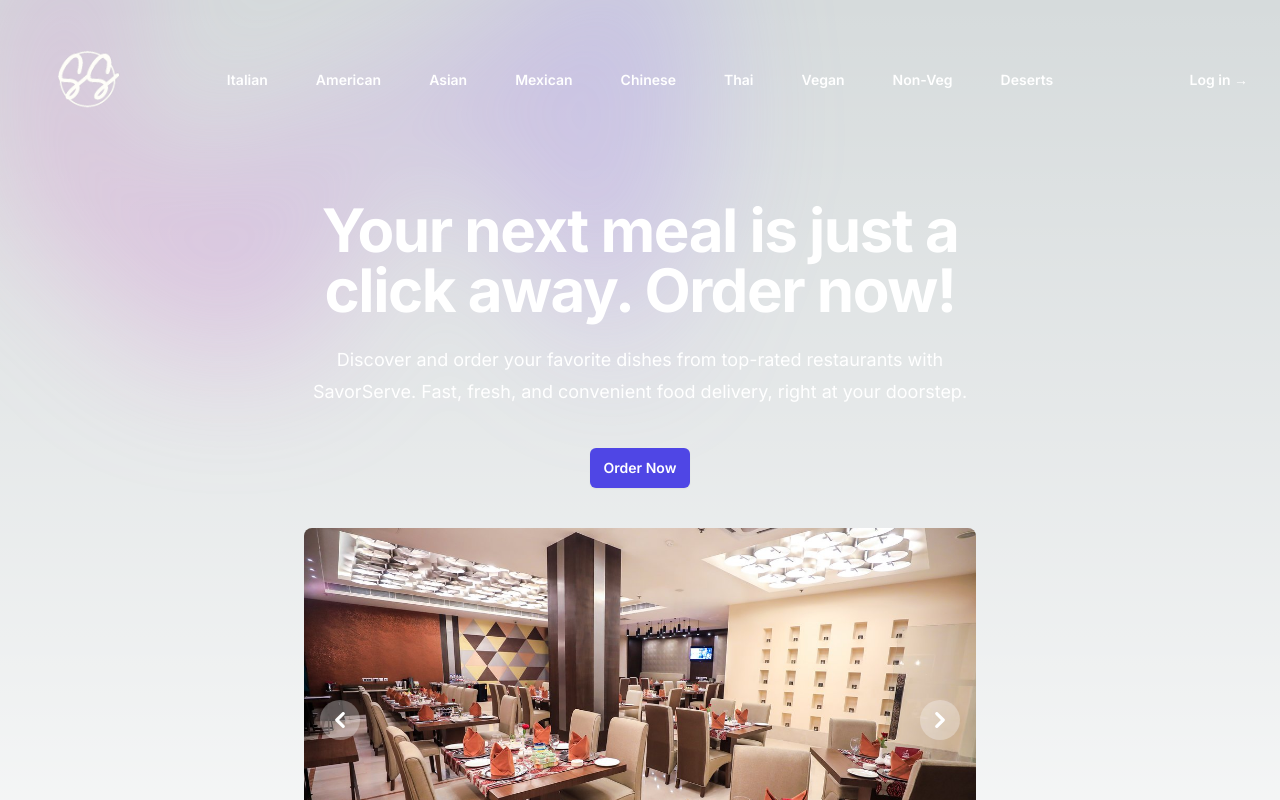
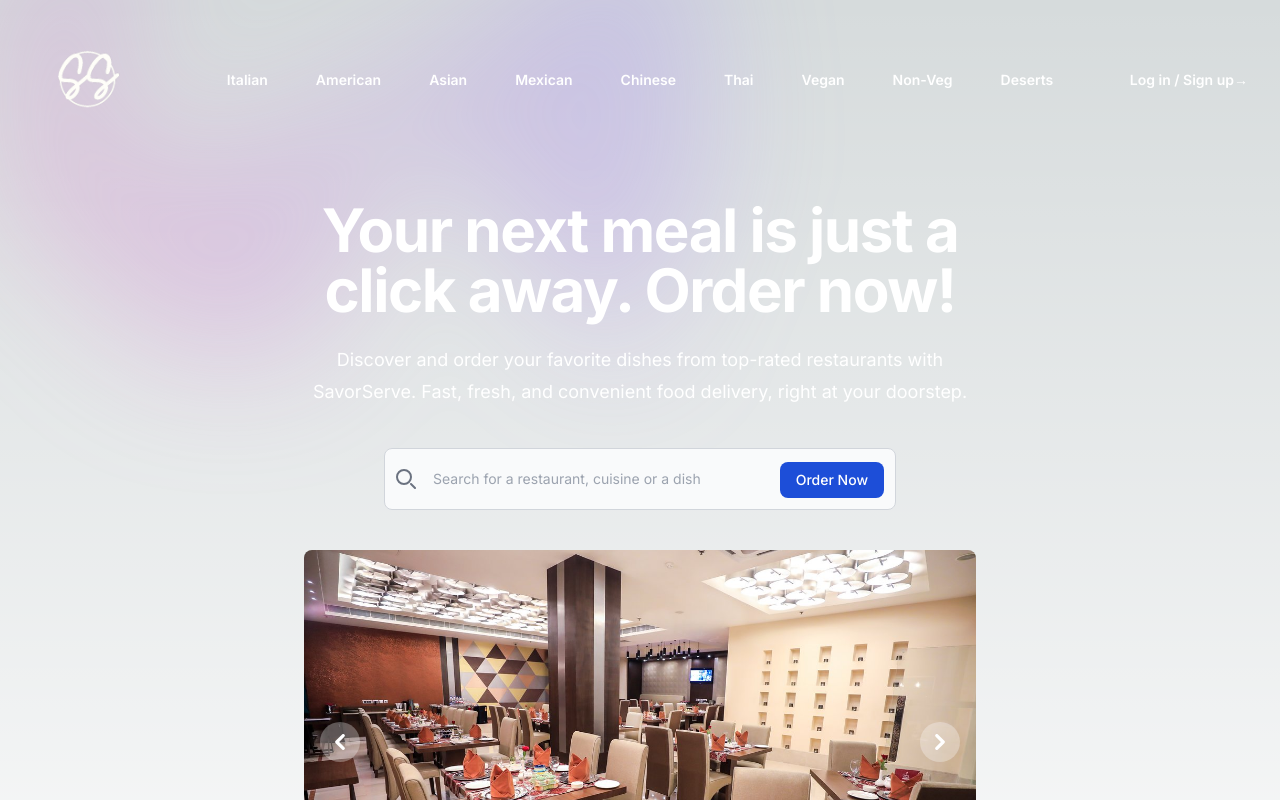
Before and after one commit to xKrishnaSaxena/SavorServe, a Next.js app: page /homepage in a window 1280 px wide. Shown: the top 800 px of the page. Built offline with nearby package versions, Linux system fonts and the light colour scheme.

Commit message:
Added the input area for searching for restaurant or dishes

```diff
--- a/src/app/homepage/page.tsx
+++ b/src/app/homepage/page.tsx
@@ -211,7 +211,7 @@ export default function Example() {
         >
           <div className="flex lg:flex-1">
             <a href="#" className="-m-1.5 p-1.5">
-              <span className="sr-only">Your Company</span>
+              <span className="sr-only">SavorServe</span>
               <img
                 className="h-28 w-auto"
                 src="images/logo-dark-noback.png"
@@ -242,7 +242,7 @@ export default function Example() {
           </div>
           <div className="hidden lg:flex lg:flex-1 lg:justify-end">
             <a href="#" className="text-sm font-semibold leading-6 text-white">
-              Log in <span aria-hidden="true">&rarr;</span>
+              Log in / Sign up<span aria-hidden="true">&rarr;</span>
             </a>
           </div>
         </nav>
@@ -255,7 +255,7 @@ export default function Example() {
           <DialogPanel className="fixed inset-y-0 right-0 z-50 w-full overflow-y-auto bg-white px-6 py-6 sm:max-w-sm sm:ring-1 sm:ring-gray-900/10">
             <div className="flex items-center justify-between">
               <a href="#" className="-m-1.5 p-1.5">
-                <span className="sr-only">Your Company</span>
+                <span className="sr-only">SavorServe</span>
                 <img
                   className="h-8 w-auto"
                   src="images/logo-dark-noback.png"
@@ -323,13 +323,42 @@ export default function Example() {
               at your doorstep.
             </p>
             <div className="mt-10 flex items-center justify-center gap-x-6">
-              <a
-                href="#"
-                className="rounded-md bg-indigo-600 px-3.5 py-2.5 text-sm font-semibold text-white shadow-sm hover:bg-indigo-500 focus-visible:outline focus-visible:outline-2 focus-visible:outline-offset-2 focus-visible:outline-indigo-600"
-              >
-                Order Now
-              </a>
+              <form className="w-full max-w-lg">
+                <div className="relative">
+                  <div className="absolute inset-y-0 left-0 flex items-center pl-3 pointer-events-none">
+                    <svg
+                      className="w-5 h-5 text-gray-500 dark:text-gray-400"
+                      aria-hidden="true"
+                      xmlns="http://www.w3.org/2000/svg"
+                      fill="none"
+                      viewBox="0 0 20 20"
+                    >
+                      <path
+                        stroke="currentColor"
+                        strokeLinecap="round"
+                        strokeLinejoin="round"
+                        strokeWidth="2"
+                        d="m19 19-4-4m0-7A7 7 0 1 1 1 8a7 7 0 0 1 14 0Z"
+                      />
+                    </svg>
+                  </div>
+                  <input
+                    type="search"
+                    id="search"
+                    className="block w-full p-5 pl-12 text-sm text-gray-900 border border-gray-300 rounded-lg bg-gray-50 focus:ring-blue-500 focus:border-blue-500 dark:bg-black dark:border-gray-600 dark:placeholder-gray-400 dark:text-white dark:focus:ring-blue-500 dark:focus:border-blue-500"
+                    placeholder="Search for a restaurant, cuisine or a dish"
+                    required
+                  />
+                  <button
+                    type="submit"
+                    className="text-white absolute right-3 bottom-3 bg-blue-700 hover:bg-blue-800 focus:ring-4 focus:outline-none focus:ring-blue-300 font-medium rounded-lg text-sm px-4 py-2 dark:bg-blue-600 dark:hover:bg-blue-700 dark:focus:ring-blue-800"
+                  >
+                    Order Now
+                  </button>
+                </div>
+              </form>
             </div>
+
             <div className="mt-10">
               <Carousel />
             </div>
```
Also changed, not shown: 1 other file (tests, documents, lock files or other folders).
